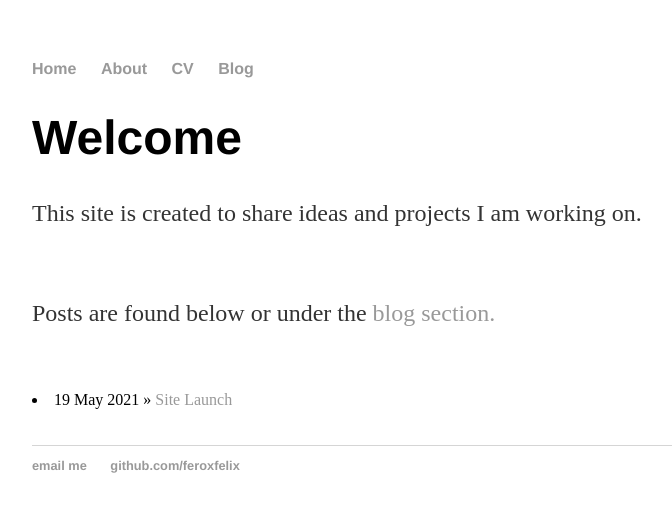
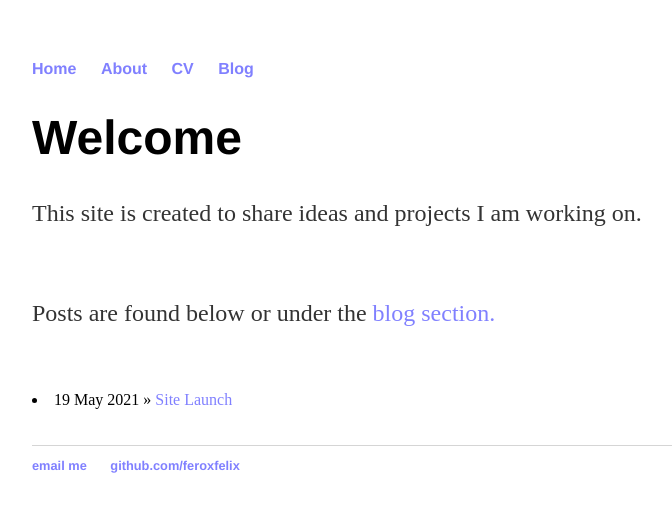
Before and after one commit to Feroxfelix/feroxfelix.github.io, a Jekyll site: the page built from index.html, in a window 1280 px wide. Shown: the top 512 px of the page, without its empty margins (160-832 px from the left). Built offline with Jekyll 4.4.1, drawn with Linux system fonts in a browser that asks for light colours.

Commit message:
Update main.css

```diff
--- a/css/main.css
+++ b/css/main.css
@@ -14,7 +14,7 @@ nav ul li, footer ul li {
 }
 a {
     text-decoration: none;
-    color: #999;
+    color: #8080ff;
 }
 a:hover {
     text-decoration: underline;
```
